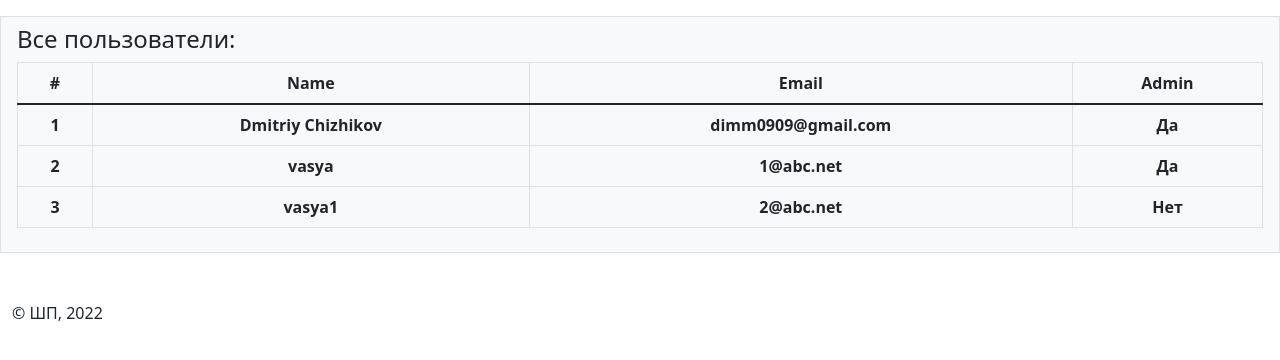
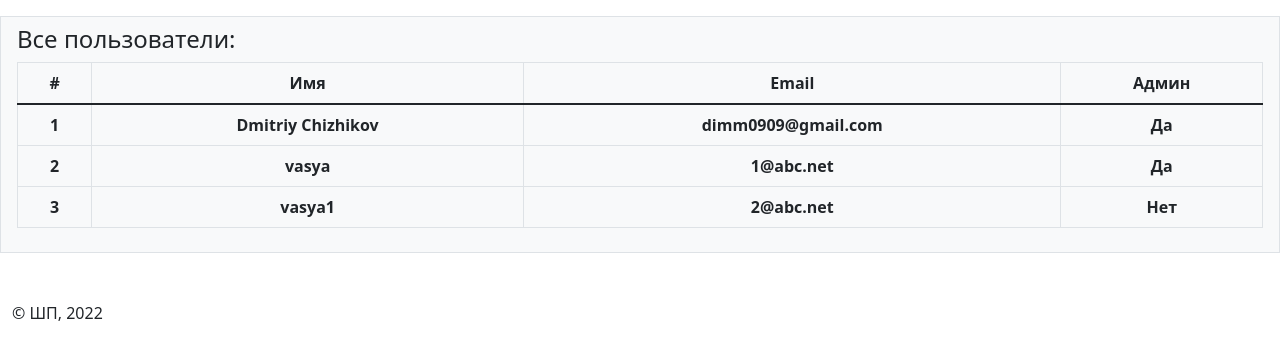
Before and after one commit to dimm0909/simple-votings, a Django app: page /users/ in a window 1280 px wide. Shown: the part 56-416 px from the top of the page. Run offline with Django 3.2, Linux system fonts and the light colour scheme; data comes from the database, SQL or seed files in the repository; lists and menus that the app fills with data are empty.

Commit message:
edit  table 'users, logins, admins'

```diff
--- a/main/templates/pages/users.html
+++ b/main/templates/pages/users.html
@@ -9,9 +9,9 @@
         <thead>
           <tr>
             <th scope="col">#</th>
-            <th scope="col">Name</th>
+            <th scope="col">Имя</th>
             <th scope="col">Email</th>
-            <th scope="col">Admin</th>
+            <th scope="col">Админ</th>
 
           </tr>
         </thead>
```
